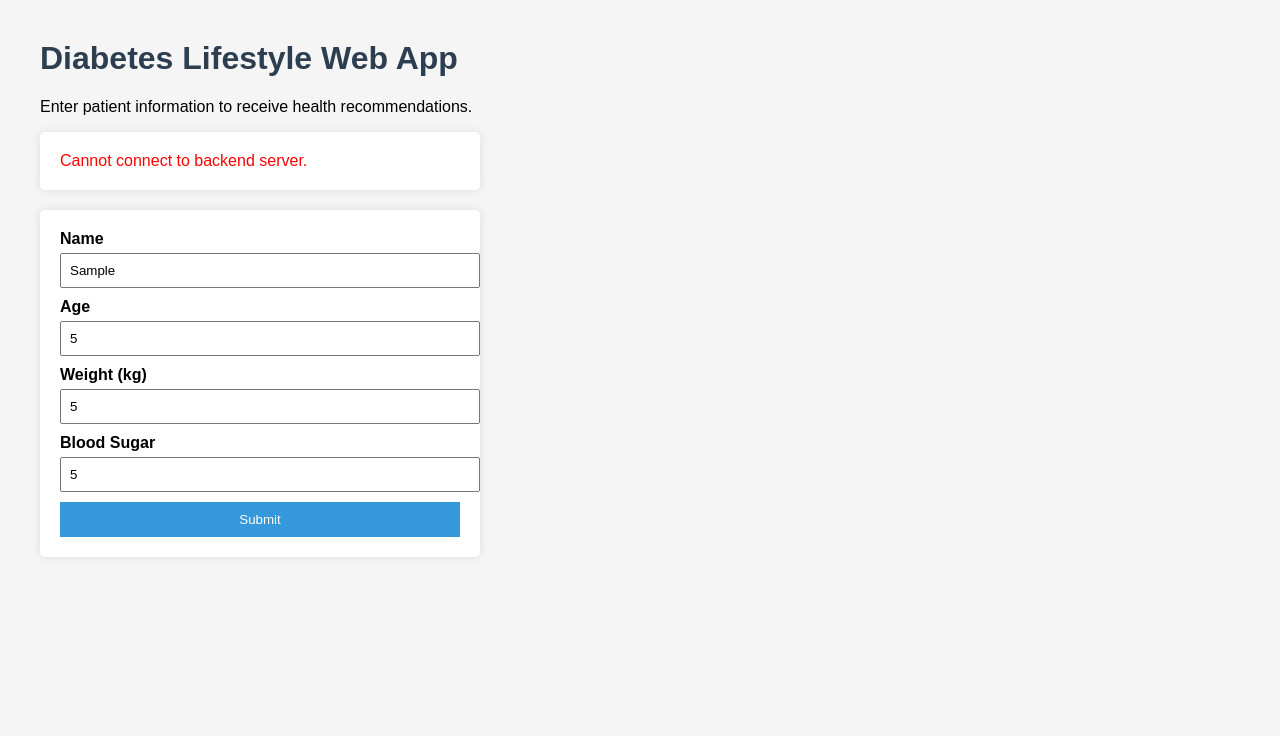
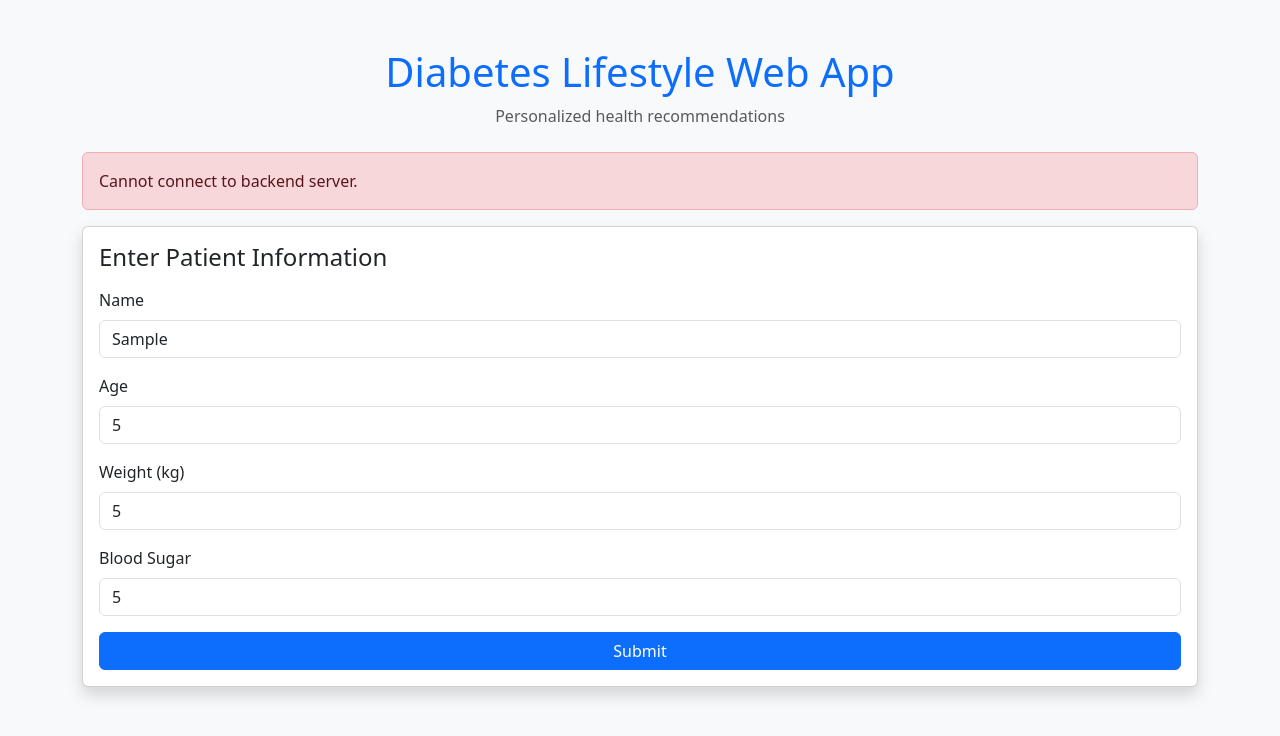
Before and after one commit to angearthur/diabetes-lifestyle-web-app, a plain HTML site: page frontend/index.html in a window 1280 px wide. Both pictures are taken after typing "Sample", "5", "5", "5" into the empty fields and a click on the button "Submit". Drawn offline with nearby package versions, Linux system fonts and the light colour scheme; no server answers.

Commit message:
Improve frontend UI using Bootstrap

```diff
--- a/frontend/index.html
+++ b/frontend/index.html
@@ -4,83 +4,66 @@
     <meta charset="UTF-8">
     <title>Diabetes Lifestyle Web App</title>
 
-    <style>
-        body {
-            font-family: Arial, sans-serif;
-            margin: 40px;
-            background-color: #f5f5f5;
-        }
+    <!-- Bootstrap CSS -->
+    <link
+        href="https://cdn.jsdelivr.net/npm/bootstrap@5.3.2/dist/css/bootstrap.min.css"
+        rel="stylesheet"
+    >
+</head>
+<body class="bg-light">
 
-        h1 {
-            color: #2c3e50;
-        }
+<div class="container mt-5">
 
-        form, .result, .error {
-            background: white;
-            padding: 20px;
-            max-width: 400px;
-            border-radius: 5px;
-            box-shadow: 0 0 10px rgba(0,0,0,0.1);
-            margin-bottom: 20px;
-        }
+    <div class="text-center mb-4">
+        <h1 class="text-primary">Diabetes Lifestyle Web App</h1>
+        <p class="text-muted">Personalized health recommendations</p>
+    </div>
 
-        label {
-            font-weight: bold;
-        }
+    <!-- Error Message -->
+    <div id="errorBox" class="alert alert-danger d-none"></div>
 
-        input {
-            width: 100%;
-            padding: 8px;
-            margin-top: 5px;
-            margin-bottom: 10px;
-        }
+    <!-- Form Card -->
+    <div class="card shadow mb-4">
+        <div class="card-body">
+            <h4 class="card-title mb-3">Enter Patient Information</h4>
 
-        button {
-            padding: 10px;
-            width: 100%;
-            background-color: #3498db;
-            color: white;
-            border: none;
-            cursor: pointer;
-        }
+            <form id="patientForm">
+                <div class="mb-3">
+                    <label class="form-label">Name</label>
+                    <input type="text" id="name" class="form-control" required>
+                </div>
 
-        button:hover {
-            background-color: #2980b9;
-        }
+                <div class="mb-3">
+                    <label class="form-label">Age</label>
+                    <input type="number" id="age" class="form-control" required>
+                </div>
 
-        .error {
-            color: red;
-            display: none;
-        }
-    </style>
-</head>
-<body>
+                <div class="mb-3">
+                    <label class="form-label">Weight (kg)</label>
+                    <input type="number" id="weight" class="form-control" required>
+                </div>
 
-<h1>Diabetes Lifestyle Web App</h1>
-<p>Enter patient information to receive health recommendations.</p>
+                <div class="mb-3">
+                    <label class="form-label">Blood Sugar</label>
+                    <input type="number" id="blood_sugar" class="form-control" required>
+                </div>
 
-<div class="error" id="errorBox"></div>
+                <button type="submit" class="btn btn-primary w-100">
+                    Submit
+                </button>
+            </form>
+        </div>
+    </div>
 
-<form id="patientForm">
-    <label>Name</label>
-    <input type="text" id="name" required>
+    <!-- Result Card -->
+    <div id="result" class="card shadow d-none">
+        <div class="card-body">
+            <h4 class="card-title text-success">Health Recommendations</h4>
+            <p><strong>Patient:</strong> <span id="patientName"></span></p>
+            <ul id="adviceList" class="list-group"></ul>
+        </div>
+    </div>
 
-    <label>Age</label>
-    <input type="number" id="age" required>
-
-    <label>Weight (kg)</label>
-    <input type="number" id="weight" required>
-
-    <label>Blood Sugar</label>
-    <input type="number" id="blood_sugar" required>
-
-    <button type="submit">Submit</button>
-</form>
-
-<div class="result" id="result" style="display:none;">
-    <h3>Health Recommendations</h3>
-    <p><strong>Patient:</strong> <span id="patientName"></span></p>
-    <ul id="adviceList"></ul>
 </div>
 
 <script>
@@ -93,45 +76,37 @@ document.getElementById("patientForm").addEventListener("submit", function(e) {
     const bloodSugar = Number(document.getElementById("blood_sugar").value);
 
     const errorBox = document.getElementById("errorBox");
-    errorBox.style.display = "none";
-    errorBox.textContent = "";
+    errorBox.classList.add("d-none");
 
-    // 🔒 VALIDATION RULES
+    // Validation
     if (age <= 0 || age > 120) {
         errorBox.textContent = "Age must be between 1 and 120.";
-        errorBox.style.display = "block";
+        errorBox.classList.remove("d-none");
         return;
     }
 
     if (weight <= 0 || weight > 300) {
         errorBox.textContent = "Weight must be between 1 and 300 kg.";
-        errorBox.style.display = "block";
+        errorBox.classList.remove("d-none");
         return;
     }
 
     if (bloodSugar <= 0 || bloodSugar > 500) {
         errorBox.textContent = "Blood sugar must be between 1 and 500.";
-        errorBox.style.display = "block";
+        errorBox.classList.remove("d-none");
         return;
     }
 
-    const data = {
-        name: name,
-        age: age,
-        weight: weight,
-        blood_sugar: bloodSugar
-    };
+    const data = { name, age, weight, blood_sugar: bloodSugar };
 
     fetch("http://127.0.0.1:5000/submit-data", {
         method: "POST",
-        headers: {
-            "Content-Type": "application/json"
-        },
+        headers: { "Content-Type": "application/json" },
         body: JSON.stringify(data)
     })
-    .then(response => response.json())
+    .then(res => res.json())
     .then(result => {
-        document.getElementById("result").style.display = "block";
+        document.getElementById("result").classList.remove("d-none");
         document.getElementById("patientName").textContent = result.patient.name;
 
         const list = document.getElementById("adviceList");
@@ -139,13 +114,14 @@ document.getElementById("patientForm").addEventListener("submit", function(e) {
 
         result.recommendations.forEach(item => {
             const li = document.createElement("li");
+            li.className = "list-group-item";
             li.textContent = item;
             list.appendChild(li);
         });
     })
     .catch(() => {
         errorBox.textContent = "Cannot connect to backend server.";
-        errorBox.style.display = "block";
+        errorBox.classList.remove("d-none");
     });
 });
 </script>
```
